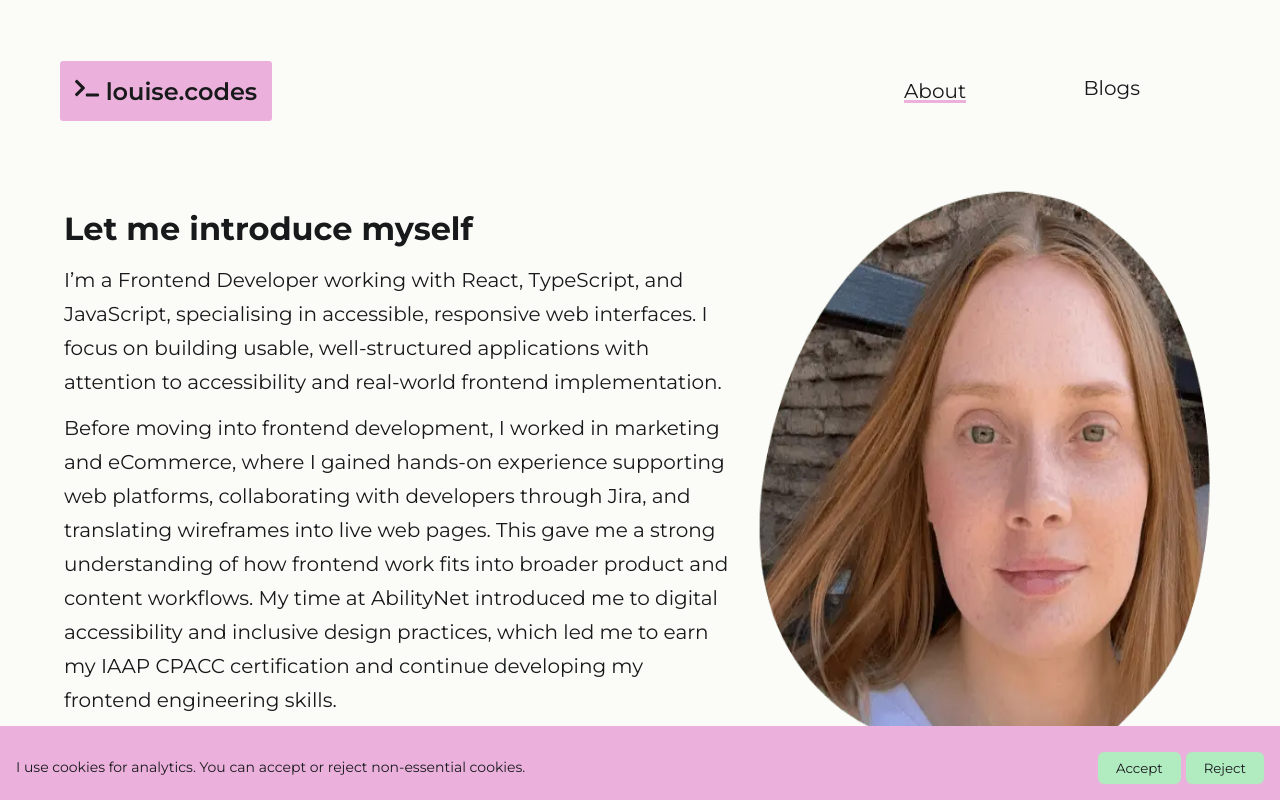
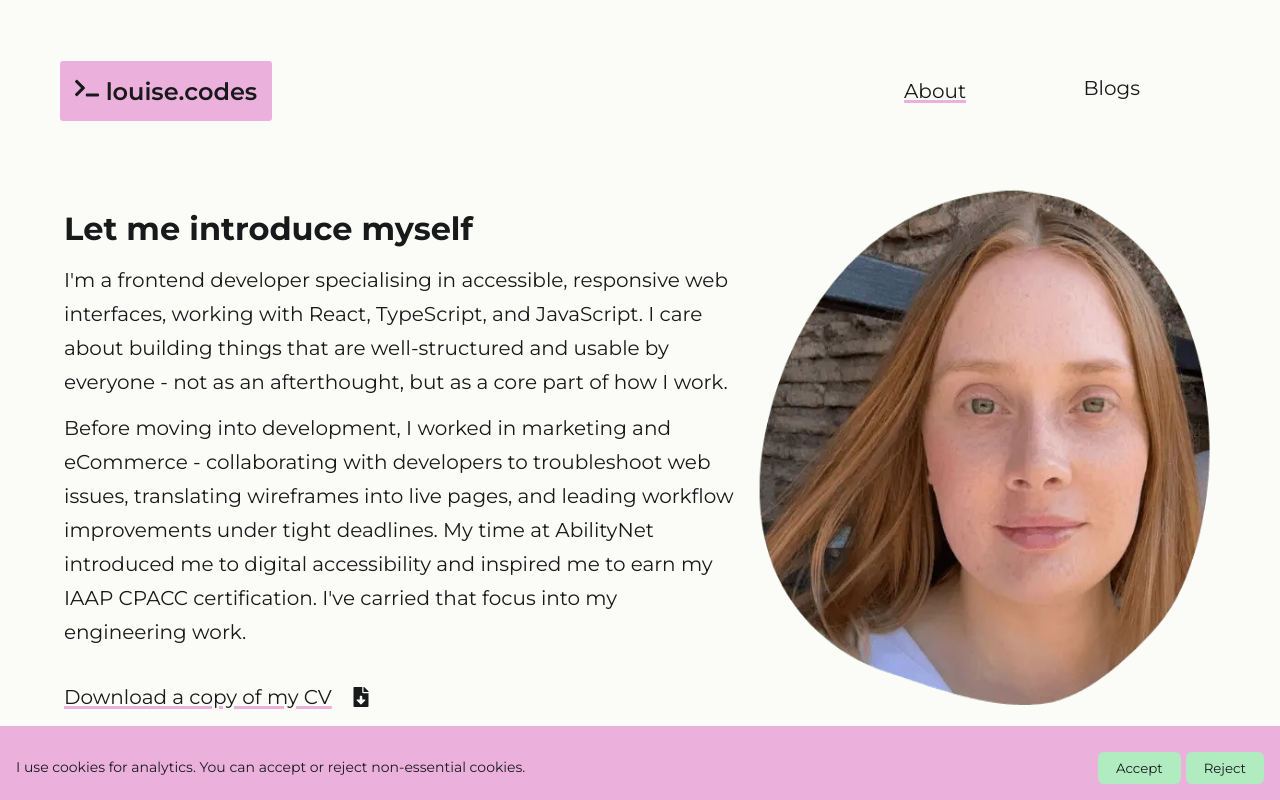
Before and after one commit to louiseka/portfolio, a React (Vite) app: page /about in a window 1280 px wide. Shown: the top 800 px of the page. Built offline with nearby package versions, Linux system fonts and the light colour scheme.

Commit message:
Updating about section

```diff
--- a/src/components/AboutLayout.jsx
+++ b/src/components/AboutLayout.jsx
@@ -11,21 +11,20 @@ export default function AboutLayout() {
             <h1>Let me introduce myself</h1>
 
             <p>
-              I’m a Frontend Developer working with React, TypeScript, and
-              JavaScript, specialising in accessible, responsive web interfaces.
-              I focus on building usable, well-structured applications with
-              attention to accessibility and real-world frontend implementation.
+              I'm a frontend developer specialising in accessible, responsive
+              web interfaces, working with React, TypeScript, and JavaScript. I
+              care about building things that are well-structured and usable by
+              everyone - not as an afterthought, but as a core part of how I
+              work.
             </p>
             <p>
-              Before moving into frontend development, I worked in marketing and
-              eCommerce, where I gained hands-on experience supporting web
-              platforms, collaborating with developers through Jira, and
-              translating wireframes into live web pages. This gave me a strong
-              understanding of how frontend work fits into broader product and
-              content workflows. My time at AbilityNet introduced me to digital
-              accessibility and inclusive design practices, which led me to earn
-              my IAAP CPACC certification and continue developing my frontend
-              engineering skills.
+              Before moving into development, I worked in marketing and
+              eCommerce - collaborating with developers to troubleshoot web
+              issues, translating wireframes into live pages, and leading
+              workflow improvements under tight deadlines. My time at AbilityNet
+              introduced me to digital accessibility and inspired me to earn my
+              IAAP CPACC certification. I've carried that focus into my
+              engineering work.
               <a
                 className="medium-cta-link"
                 href="/assets/Resume-Louise-Aldridge.pdf"
--- a/src/pages/Home.jsx
+++ b/src/pages/Home.jsx
@@ -9,14 +9,13 @@ export default function Home() {
         <div className="hero-text">
           <h1> Hello, I'm Louise</h1>
           <p>
-            I’m a frontend developer working with{" "}
-            <span className="bold-text">React</span>,{" "}
-            <span className="bold-text">TypeScript</span>, and{" "}
-            <span className="bold-text">JavaScript</span>. I combine strong
-            coding skills with a focus on{" "}
-            <span className="bold-text">digital accessibility</span>, creating
-            websites and applications that are both user-friendly and
-            mission-focused.
+            I'm a frontend developer specialising in accessible, responsive web
+            interfaces, working with
+            <span className="bold-text">React</span>,
+            <span className="bold-text">TypeScript</span>, and
+            <span className="bold-text">JavaScript</span>. I care about building
+            things that are well-structured and usable by everyone - not as an
+            afterthought, but as a core part of how I work.
           </p>
           <Link
             className="medium-cta-link"
```
